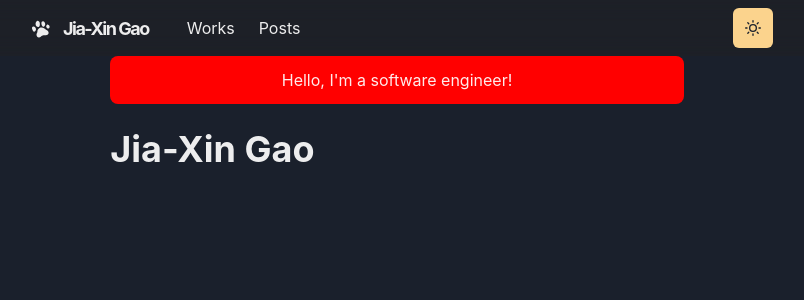
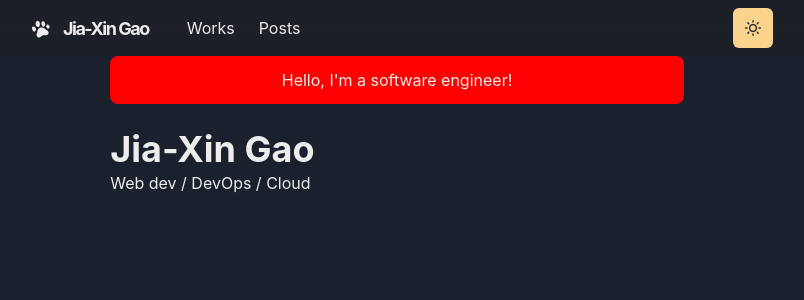
Before and after one commit to jx-gao/website, a Next.js app: page / in a window 1280 px wide. Shown: the top 300 px of the page, without its empty margins (243-1047 px from the left). Built offline with nearby package versions, Linux system fonts and the light colour scheme.

Commit message:
Added roles/skills under name

```diff
--- a/pages/index.js
+++ b/pages/index.js
@@ -11,6 +11,7 @@ const Page = () => {
           <Heading as="h2" variant="page-title">
             Jia-Xin Gao
           </Heading>
+          <p>Web dev / DevOps / Cloud</p>
         </Box>
       </Box>
     </Container>
```
